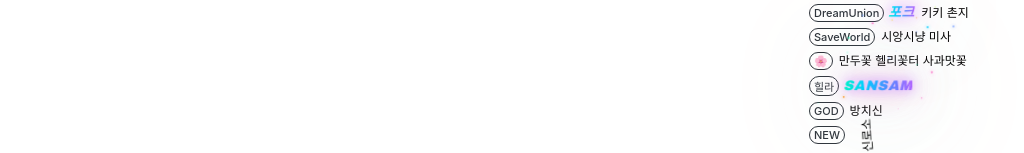
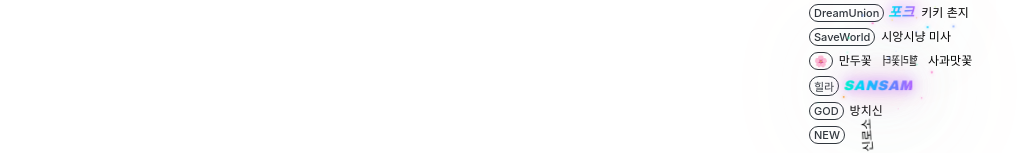
Before and after one commit to worldsource93/evil-hunter-tycoon-skill-tree, a React (Vite) app: page / in a window 1280 px wide. Shown: the part 483-636 px from the top of the page, without its empty margins (127-1151 px from the left). Built offline with nearby package versions, Linux system fonts and the light colour scheme.

Commit message:
chore: Update helper

```diff
--- a/src/App.css
+++ b/src/App.css
@@ -907,6 +907,24 @@ label {
   }
 }
 
+.rotateXBtn {
+  animation-name: rotateX;
+  animation-duration: 0.2s;
+  animation-iteration-count: infinite;
+  animation-direction: normal;
+  animation-timing-function: linear;
+}
+
+@keyframes rotateX {
+  from {
+    left: 0;
+    transform: rotateY(0deg);
+  }
+  to {
+    transform: rotateY(360deg);
+  }
+}
+
 .b-500 {
   font-weight: 500;
 }
--- a/src/App.jsx
+++ b/src/App.jsx
@@ -847,7 +847,9 @@ function App() {
             </div>
             <div className="df ac">
               <p className="badge-outline">🌸</p>
-              <p className="author">만두꽃 헬리꽃터 사과맛꽃</p>
+              <p className="author">만두꽃</p>
+              <p className="author rotateXBtn">헬리꽃터</p>
+              <p className="author">사과맛꽃</p>
             </div>
             <div className="df ac">
               <p className="badge-outline">힐라</p>
```
